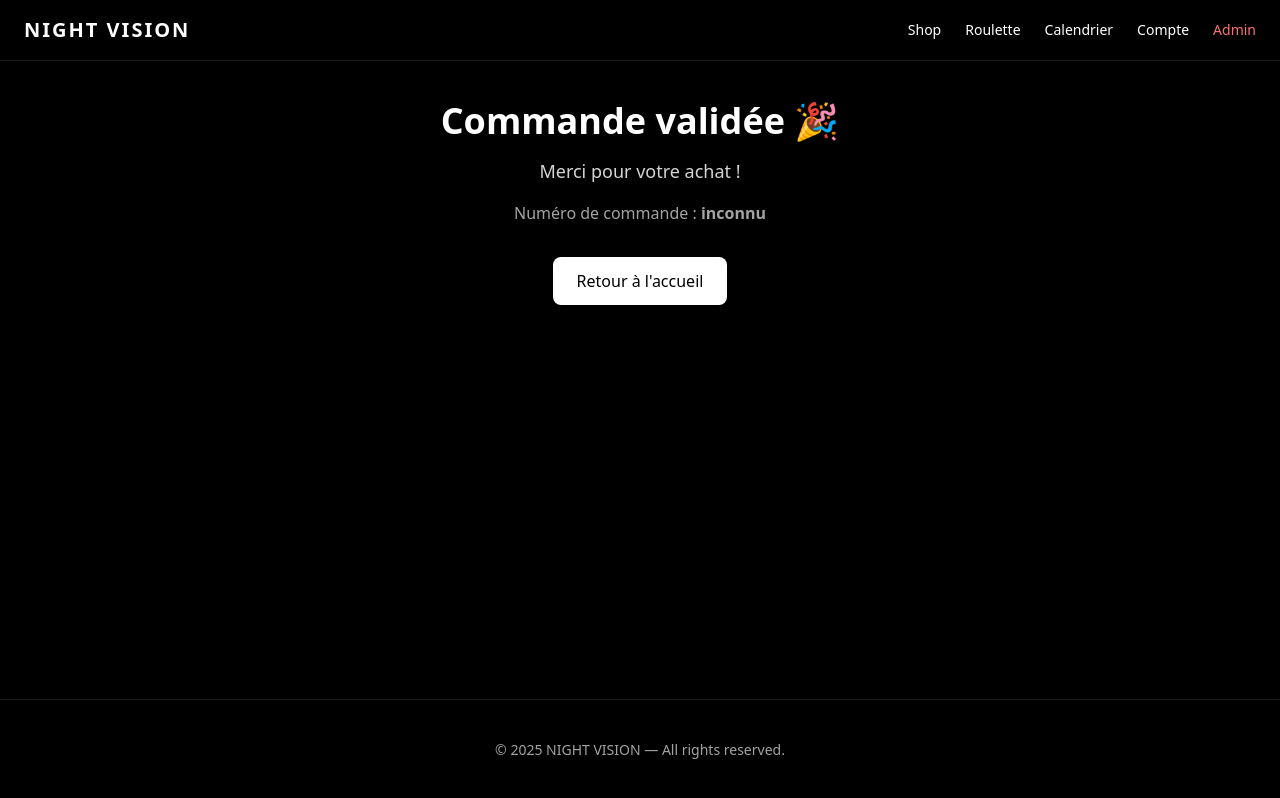
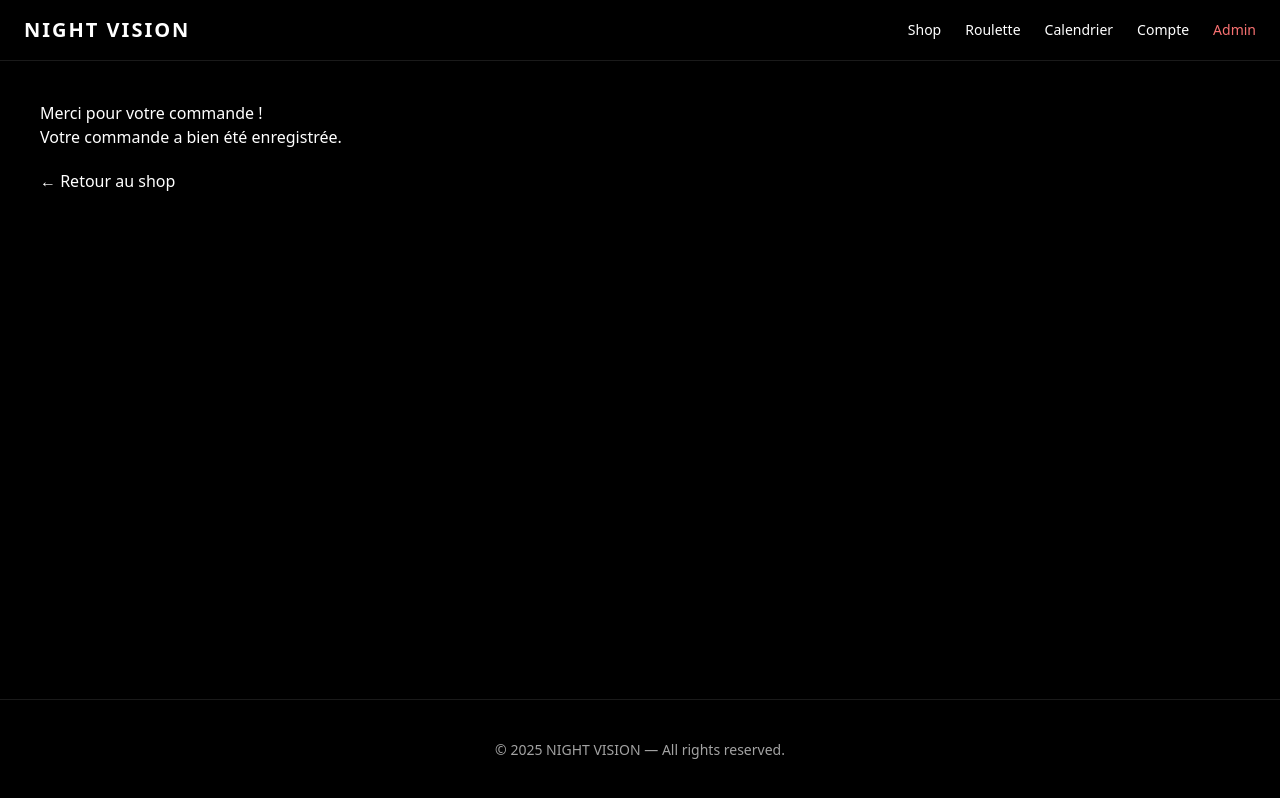
Before and after one commit to gaetanfionda-bot/NV12_FIXED_FINAL.zip, a Next.js app: page /checkout/success in a window 1280 px wide. Built offline with nearby package versions, Linux system fonts and the light colour scheme.

Commit message:
Update page.jsx

```diff
--- a/app/checkout/success/page.jsx
+++ b/app/checkout/success/page.jsx
@@ -1,38 +1,12 @@
-"use client";
+export default function SuccessPage() {
+  return (
+    <main style={{ padding: 40 }}>
+      <h1>Merci pour votre commande !</h1>
+      <p>Votre commande a bien été enregistrée.</p>
 
-import { Suspense } from "react";
-import { useSearchParams } from "next/navigation";
-
-function SuccessContent() {
-  const params = useSearchParams();
-  const orderId = params.get("orderId");
-
-  return (
-    <div className="p-10 max-w-2xl mx-auto text-center">
-      <h1 className="text-4xl font-bold mb-4">Commande validée 🎉</h1>
-
-      <p className="text-lg mb-4 text-neutral-300">
-        Merci pour votre achat !
-      </p>
-
-      <p className="text-neutral-400">
-        Numéro de commande : <strong>{orderId || "inconnu"}</strong>
-      </p>
-
-      <a
-        href="/"
-        className="mt-8 inline-block px-6 py-3 bg-white text-black rounded-lg"
-      >
-        Retour à l'accueil
+      <a href="/shop" style={{ marginTop: 20, display: "inline-block" }}>
+        ← Retour au shop
       </a>
-    </div>
+    </main>
   );
 }
-
-export default function SuccessPage() {
-  return (
-    <Suspense fallback={<div className="p-10 text-center">Chargement...</div>}>
-      <SuccessContent />
-    </Suspense>
-  );
-}
```
